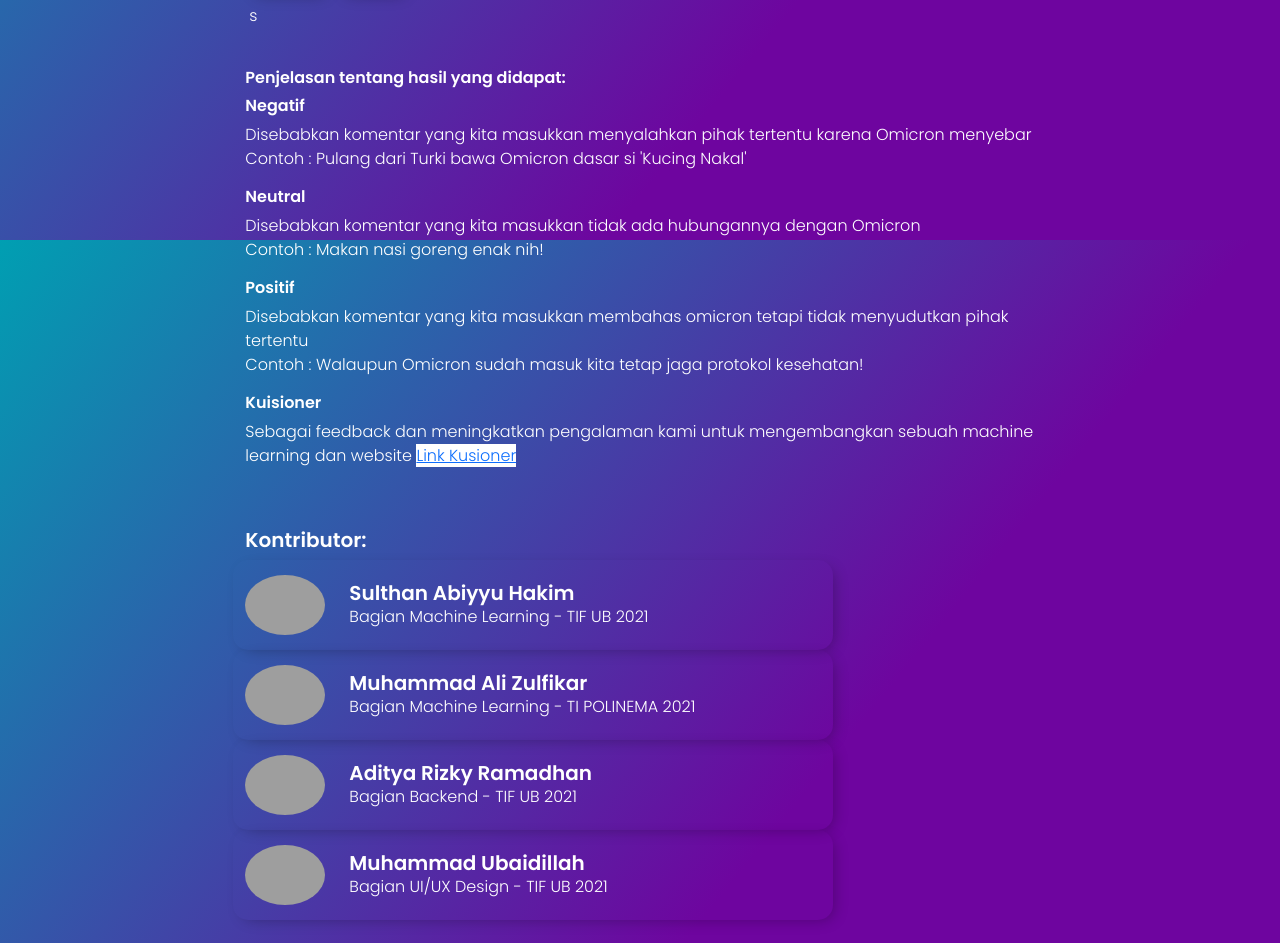
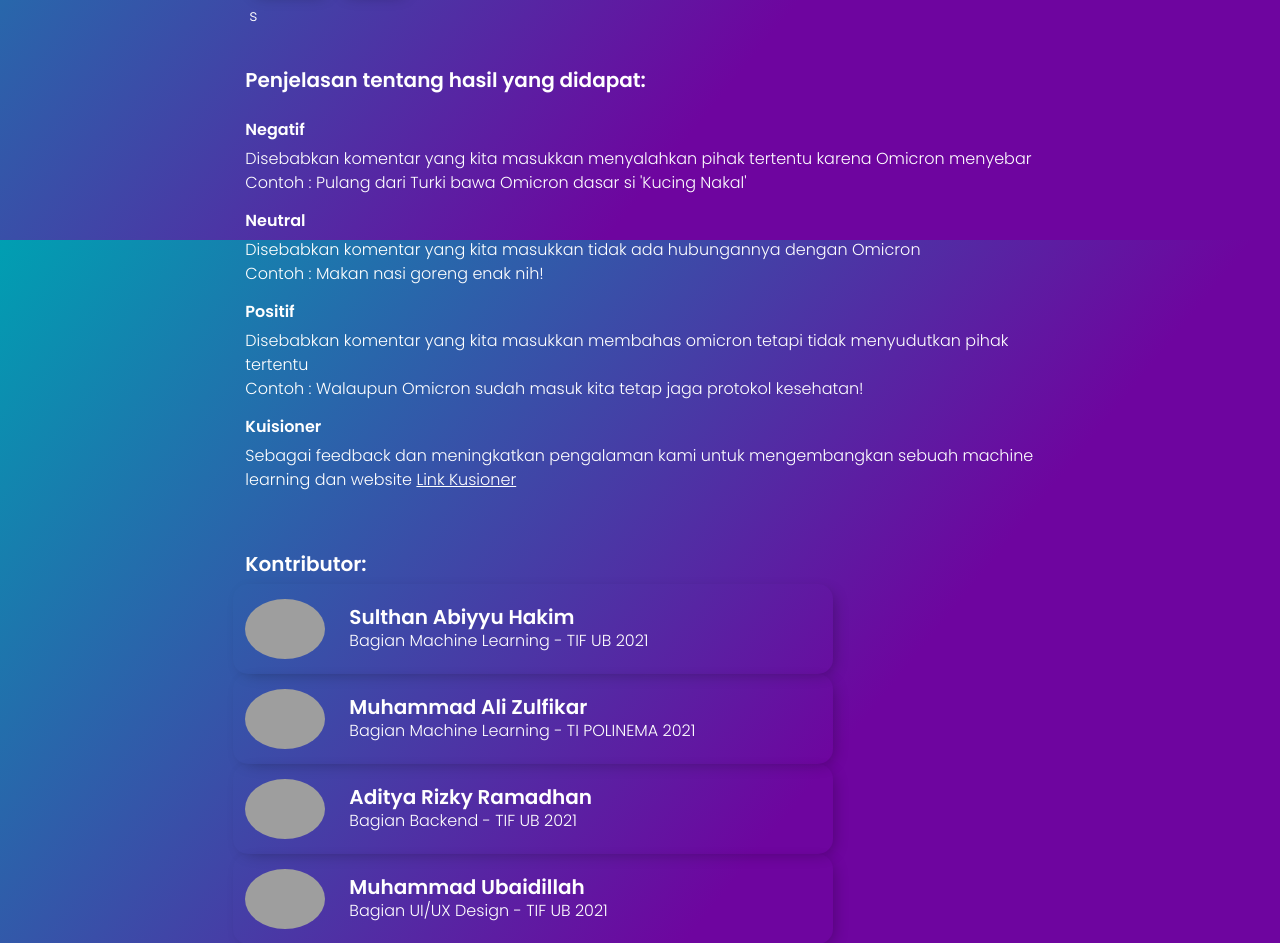
Before and after one commit to SulthanAbiyyu/Omicron-Sentiment-Analysis-Indonesia, a Flask app: page / in a window 1280 px wide. Shown: the part 560-1503 px from the top of the page. Run offline with Flask 2, Linux system fonts and the light colour scheme; grey boxes are pictures that could not be loaded.

Commit message:
Edit index

```diff
--- a/webdevelopment/templates/index.html
+++ b/webdevelopment/templates/index.html
@@ -40,8 +40,8 @@
               </div>
               <h5 class="hasil mt-md-0 mt-3" id = "hasil">Hasil: {{p}}</h5>
           </div>
-          <h6 class="col-md-8 mx-auto mt-4">Penjelasan tentang hasil yang didapat:</h6>
-          <h6 class="col-md-8 mx-auto">Negatif</h6>
+          <h5 class="col-md-8 mx-auto mt-4">Penjelasan tentang hasil yang didapat:</h5>
+          <h6 class="col-md-8 mx-auto"><br>Negatif</h6>
           <p class="col-md-8 mx-auto">Disebabkan komentar yang kita masukkan menyalahkan pihak tertentu karena Omicron menyebar
             <br>Contoh : Pulang dari Turki bawa Omicron dasar si 'Kucing Nakal'
           </p>
@@ -58,7 +58,7 @@
           <div>
             <h6 class="col-md-8 mx-auto">Kuisioner</h6>
             <p class="col-md-8 mx-auto">Sebagai feedback dan meningkatkan pengalaman kami untuk mengembangkan sebuah machine learning dan website
-              <a style="background-color : white;" href="https://forms.gle/QL4k8TjubXpgzWv67" >Link Kusioner</a>
+              <a style="color:#fff" href="https://forms.gle/QL4k8TjubXpgzWv67" >Link Kusioner</a>
             </p>
           </div>
             <!-- hasilnya disini -->
```
